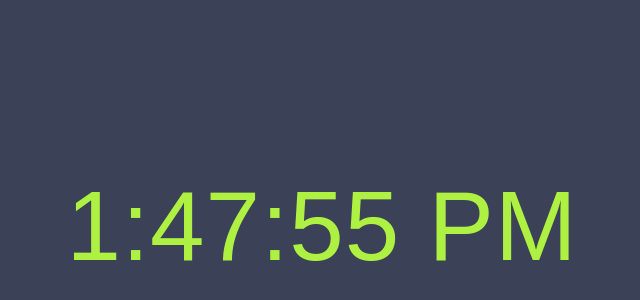
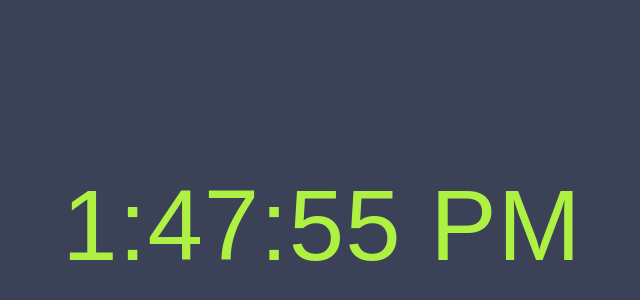
Before and after one commit to vaishnavikumbhar30/Clock_Time-Based-Project, a plain HTML site: page index.html in a window 1280 px wide. Shown: the part 174-474 px from the top of the page, 318-958 px from the left. Drawn offline with Linux system fonts and the light colour scheme.

Commit message:
Update index.html

```diff
--- a/index.html
+++ b/index.html
@@ -13,7 +13,7 @@
 
 html {
   color: #fff;
-  font-size: 62.5%;
+  font-size: 63.5%;
 }
 
 body {
```
